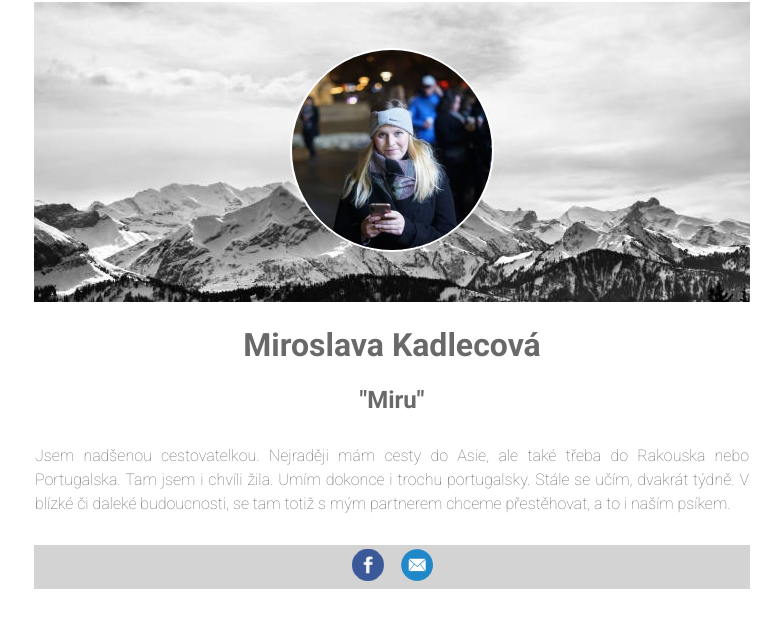
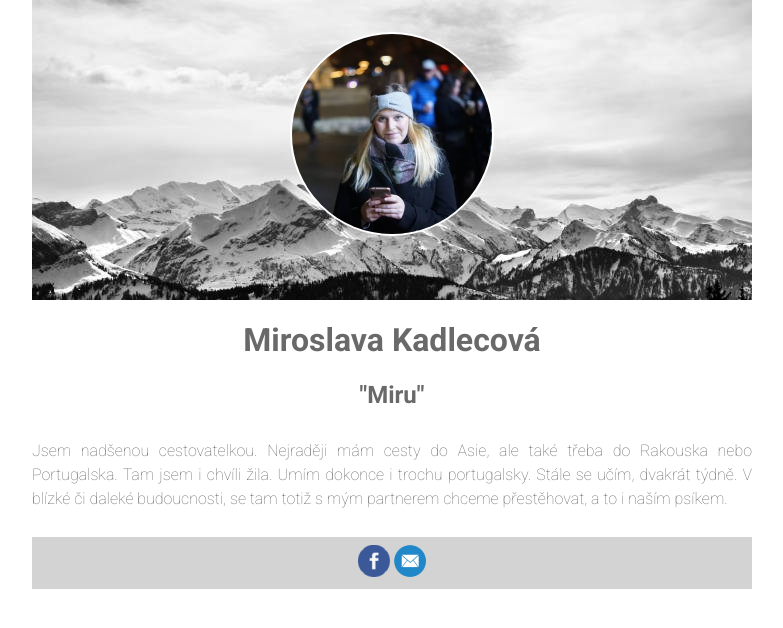
Before and after one commit to tvorimweb-2020-praha-podzim/du-01-vizitka-MiruKadlecova, a plain HTML site: page index.html in a window 1280 px wide. Shown: the whole page, without its empty margins (248-1031 px from the left). Drawn offline with Linux system fonts and the light colour scheme.

Commit message:
oprava-hw

```diff
--- a/index.html
+++ b/index.html
@@ -1,24 +1,6 @@
-<!--
-Vytvoř osobní vizitku se:
+<!DOCTYPE html>
+<html lang="cs">
 
-- jménem,
-- krátkým odstavcem o sobě,
-- odkazem na svůj profil,
-- vlastní fotkou (aby tě lektoři poznali),
-- odkazem na svůj e-mail.
-
-Vizitku ostyluj pomocí CSS:
-
-- Nastav barvu pozadí, popředí
-- Uprav velikost písma, zarovnání textu
-- Přidej si vlastní písmo např. z Google Fonts
-- Další vlastnosti dle vlastního uvážení
-
-Tip: Webdesign In 4 Minutes https://jgthms.com/web-design-in-4-minutes/
--->
-
-<!DOCTYPE html>
-<html lang="en">
 <head>
     <meta charset="UTF-8">
     <meta name="viewport" content="width=device-width, initial-scale=1.0">
@@ -26,36 +8,46 @@ Tip: Webdesign In 4 Minutes https://jgthms.com/web-design-in-4-minutes/
     <link rel="stylesheet" href="stylesheet.css">
     <link href="https://fonts.googleapis.com/css2?family=Roboto:ital,wght@0,100;0,700;1,100&display=swap" rel="stylesheet">
 </head>
+
 <body>
-    <table>
-        <tr class="header">
-            <td>
-                <img class="profile_pic" src="DSC03388_2.jpg" alt="Miru">
-            </td>
-        </tr>
-        <tr>
-            <td>
-                <h1>Miroslava Kadlecová</h1>
-                <h2>"Miru"</h2>
-                <div>
-                <p>Jsem nadšenou cestovatelkou. Nejraději mám cesty do Asie, ale také třeba do Rakouska nebo Portugalska. Tam jsem i chvíli žila. Umím dokonce i trochu portugalsky. Stále se učím, dvakrát týdně. V blízké či daleké budoucnosti, se tam totiž s mým partnerem chceme přestěhovat, a to i naším psíkem.
-                </div>
-            </td>
-        </tr>
-        <tr class="grey">
-            <td>
-                <table class="table_social" cell-spacing="10">
-                    <tr>
-                        <td>
-                <a href="https://www.facebook.com/Miroslava.Kadlecov/"><img src="fb.png" alt="fb"></a>
-                        </td>
-                        <td>
-                <a href="mailto:miroslava.kadlecova@gmail.com"><img src="email.png" alt="email"></a>
-                        </td>
-                    </tr>
-                </table>
-            </td>
-        </tr>
-    </table>
+
+    <!--
+Vytvoř osobní vizitku se:
+- jménem,
+- krátkým odstavcem o sobě,
+- odkazem na svůj profil,
+- vlastní fotkou (aby tě lektoři poznali),
+- odkazem na svůj e-mail.
+Vizitku ostyluj pomocí CSS:
+- Nastav barvu pozadí, popředí
+- Uprav velikost písma, zarovnání textu
+- Přidej si vlastní písmo např. z Google Fonts
+- Další vlastnosti dle vlastního uvážení
+Tip: Webdesign In 4 Minutes https://jgthms.com/web-design-in-4-minutes/
+-->
+
+    <div class="header">
+
+        <img class="profile_pic" src="DSC03388_2.jpg" alt="miroslava_kadlecova_profile_pic">
+    </div>
+    <div>
+        <h1>Miroslava Kadlecová</h1>
+        <h2>"Miru"</h2>
+        <div>
+            <p>Jsem nadšenou cestovatelkou. Nejraději mám cesty do Asie, ale také třeba do Rakouska nebo Portugalska. Tam jsem i chvíli žila. Umím dokonce i trochu portugalsky. Stále se učím, dvakrát týdně. V blízké či daleké budoucnosti, se tam totiž s mým partnerem chceme přestěhovat, a to i naším psíkem.
+        </div>
+    </div>
+    <div class="grey">
+
+        <div class="table_social">
+
+            <a href="https://www.facebook.com/Miroslava.Kadlecov/" target="_blank" title="https://www.facebook.com/Miroslava.Kadlecov/"><img src="fb.png" alt="fb_icon"></a>
+
+            <a href="mailto:miroslava.kadlecova@gmail.com" target="_blank" title="miroslava.kadlecova@gmail.com"><img src="email.png" alt="email_icon"></a>
+
+        </div>
+    </div>
+    </div>
 </body>
+
 </html>
--- a/stylesheet.css
+++ b/stylesheet.css
@@ -12,12 +12,12 @@ body {
     width:200px;
     border-radius: 50%;
     border: 2px solid white;
+    margin: 2rem;
 }
 
 .header {
     background-image: url("mountains.jpg");
-    height: 300px;
-    vertical-align: middle;
+    min-height: 300px;
 }
 
 p {
@@ -27,10 +27,11 @@ p {
 }
 
 .table_social {
-    align: center;
+    text-align: center;
     margin-left:auto;
     margin-right:auto;
     width:100px;
+    padding: 0.5rem;
 }
 
 .grey {
```
